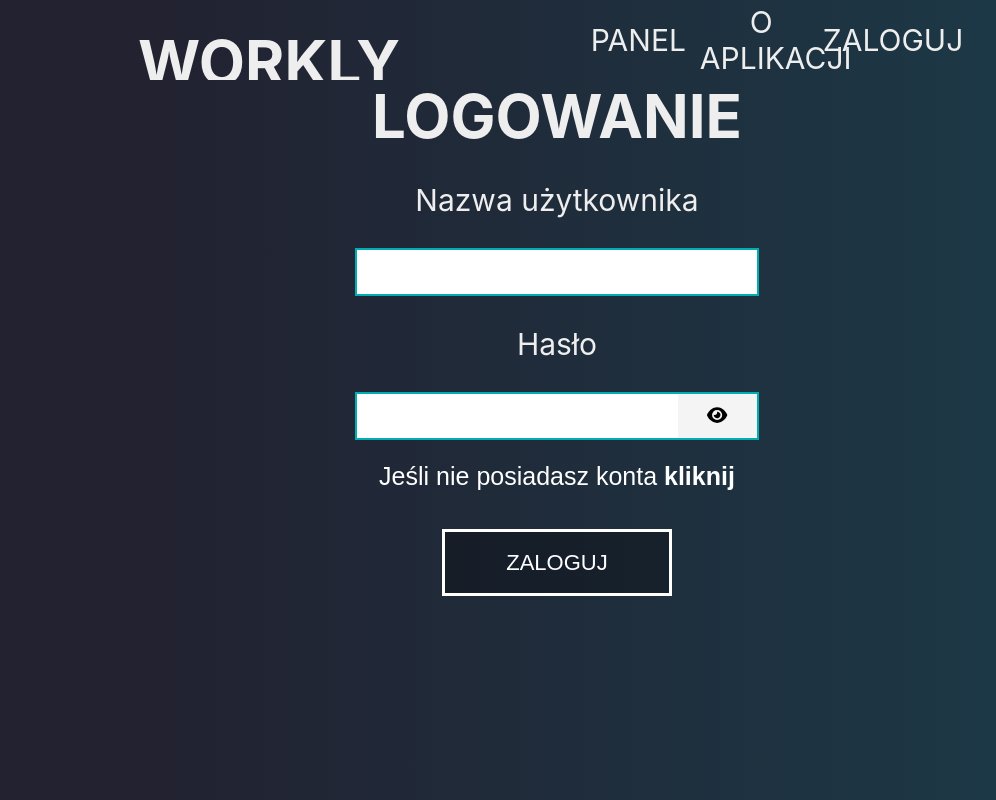
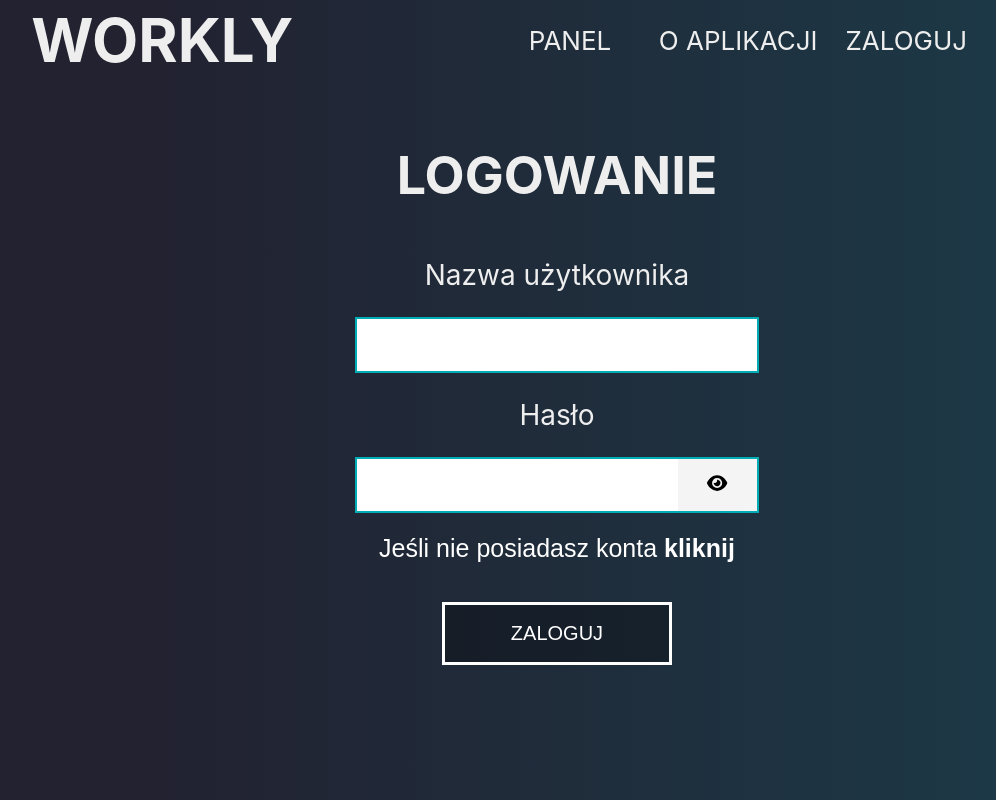
Before and after one commit to szymonqqq/workly, a React (Create React App) app: page /login in a window 1280 px wide. Shown: the whole page, without its empty margins (83-1079 px from the left). Built offline with nearby package versions, Linux system fonts and the light colour scheme; no server answers.

Commit message:
dodanie styli na rozdzialke 1280

```diff
--- a/src/components/LoginBox.js
+++ b/src/components/LoginBox.js
@@ -2,14 +2,14 @@ import { FontAwesomeIcon } from '@fortawesome/react-fontawesome';
 import { faEye, faEyeSlash } from '@fortawesome/free-solid-svg-icons';
 import { React, useState } from 'react';
 
-const LoginBox = ({ setPassword }) => {
+const LoginBox = ({ setPassword, id }) => {
   const [showPass, setShowPass] = useState(false);
 
   return (
     <div className="login_pass_box">
       <input
         type={showPass ? 'text' : 'password'}
-        id="user_password"
+        id={id}
         onChange={(e) => setPassword(e.target.value)}
       />
       <button onClick={() => setShowPass(!showPass)}>
--- a/src/components/flashCards/Card.js
+++ b/src/components/flashCards/Card.js
@@ -6,6 +6,7 @@ import {
   faRotateLeft,
 } from '@fortawesome/free-solid-svg-icons';
 import FlashCardScore from './FlashCardScore';
+import ShowAllWords from './ShowAllWords';
 
 const Card = ({ data, rotateCard, setData, test }) => {
   const [part, setPart] = useState(0);
@@ -117,6 +118,7 @@ const Card = ({ data, rotateCard, setData, test }) => {
       <button onClick={() => setData([])} className="functional_button">
         <FontAwesomeIcon icon={faBackward} />
       </button>
+      <ShowAllWords data={data} />
     </>
   );
 };
--- /dev/null
+++ b/src/components/flashCards/ShowAllWords.js
@@ -0,0 +1,20 @@
+import React from 'react';
+
+const ShowAllWords = ({ data }) => {
+  const words = data.map((e) => (
+    <tr>
+      <td>{e[0]}</td>
+      <td>{e[1]}</td>
+    </tr>
+  ));
+  return (
+    <table>
+      <tr>
+        <th>Pojęcie</th>
+        <th>Definicja</th>
+      </tr>
+      {words}
+    </table>
+  );
+};
+export default ShowAllWords;
--- a/src/components/login.js
+++ b/src/components/login.js
@@ -52,7 +52,7 @@ const Login = () => {
           onChange={(e) => setUsername(e.target.value)}
         />
         <label htmlFor="user_password">Hasło</label>{' '}
-        <LoginBox setPassword={setPassword} />
+        <LoginBox setPassword={setPassword} id={'user_password'} />
         <p className="or_register">
           Jeśli nie posiadasz konta <Link to="/register">kliknij</Link>{' '}
           {cookies.user}
--- a/src/components/register.js
+++ b/src/components/register.js
@@ -47,9 +47,9 @@ const Register = () => {
           onChange={(e) => setUsername(e.target.value)}
         />
         <label htmlFor="user_password">hasło</label>{' '}
-        <LoginBox setPassword={setPassword} />
+        <LoginBox setPassword={setPassword} id={'user_password'} />
         <label htmlFor="user_password2">Powtórz Hasło</label>{' '}
-        <LoginBox setPassword={setPassword2} />
+        <LoginBox setPassword={setPassword2} id={'user_password2'} />
         <button type="button" className="button_link" onClick={handleRegister}>
           Zarejestruj
         </button>
--- a/src/components/style/flashCards.css
+++ b/src/components/style/flashCards.css
@@ -305,6 +305,30 @@ button {
   height: 100%;
   background-color: black;
 }
+.flashCard_box table {
+  width: 80%;
+  margin: 5% 0;
+  border: 1px solid white;
+}
+.flashCard_box table tr {
+  height: 8vh;
+}
+.flashCard_box table tr,
+td {
+  font-size: 20px;
+  color: white;
+  border: 1px solid white;
+}
+@media only screen and (max-width: 1280px) {
+  .card_data_box {
+    width: 50%;
+    height: 12vh;
+  }
+  .card_data_box .dark h1 {
+    line-height: 1vh;
+  }
+}
+
 @media only screen and (max-width: 1080px) {
   .flash_cards {
     width: 95%;
--- a/src/components/style/nav.css
+++ b/src/components/style/nav.css
@@ -49,22 +49,6 @@ nav h1 {
   margin: auto;
   padding-left: 15%;
 }
-
-@media only screen and (max-width: 1080px) {
-  nav {
-    z-index: 2;
-  }
-  nav ul li {
-    width: 23%;
-  }
-  nav ul {
-    justify-content: flex-end;
-    margin-right: 15%;
-  }
-  nav h1 {
-    padding-left: 8%;
-  }
-}
 @media only screen and (max-width: 1366px) {
   nav h1 {
     margin: 0;
@@ -88,6 +72,53 @@ nav h1 {
     margin: 0;
   }
 }
+@media only screen and (max-width: 1280px) {
+  .link_to_main {
+    margin: 0;
+    padding-left: 5%;
+  }
+  nav {
+    padding: 3%;
+  }
+  nav ul li {
+    width: 20%;
+  }
+  li a {
+    font-size: 26px;
+  }
+  .theme h1 {
+    margin: 5% 0 2%;
+
+    font-size: 52px;
+  }
+  .account input,
+  .login_pass_box {
+    height: 7vh;
+  }
+  label {
+    margin: 25px;
+    font-size: 28px;
+  }
+  .account button {
+    font-size: 20px;
+  }
+}
+@media only screen and (max-width: 1080px) {
+  nav {
+    z-index: 2;
+  }
+  nav ul li {
+    width: 23%;
+  }
+  nav ul {
+    justify-content: flex-end;
+    margin-right: 15%;
+  }
+  nav h1 {
+    padding-left: 8%;
+  }
+}
+
 @media only screen and (max-width: 1080px) {
   nav h1 {
     z-index: 3;
```
